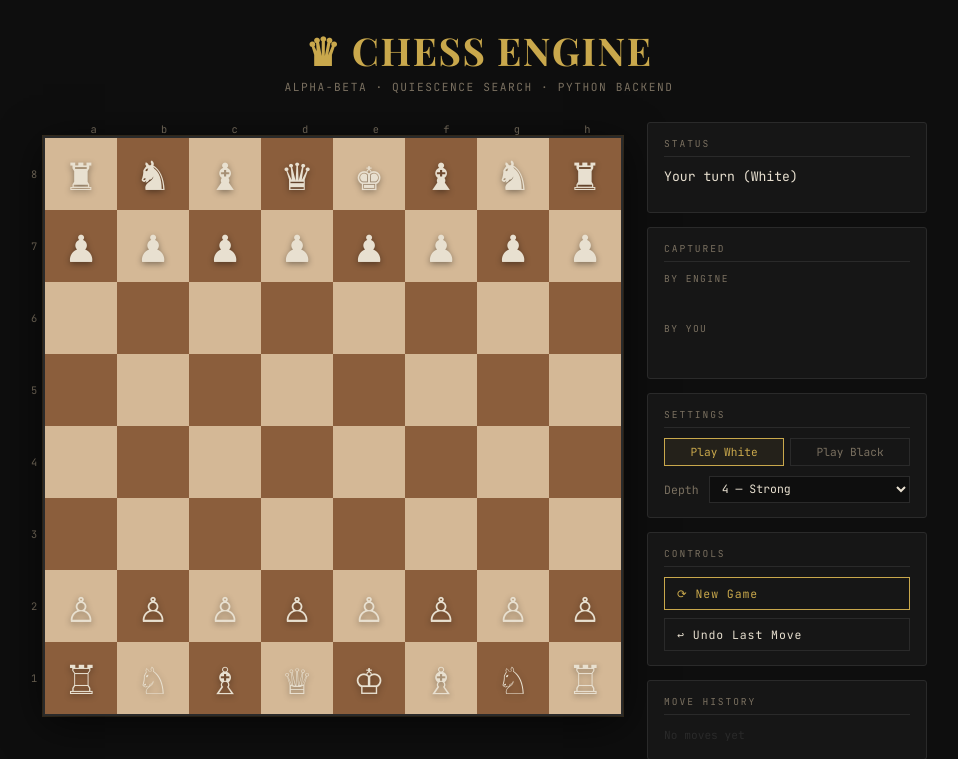
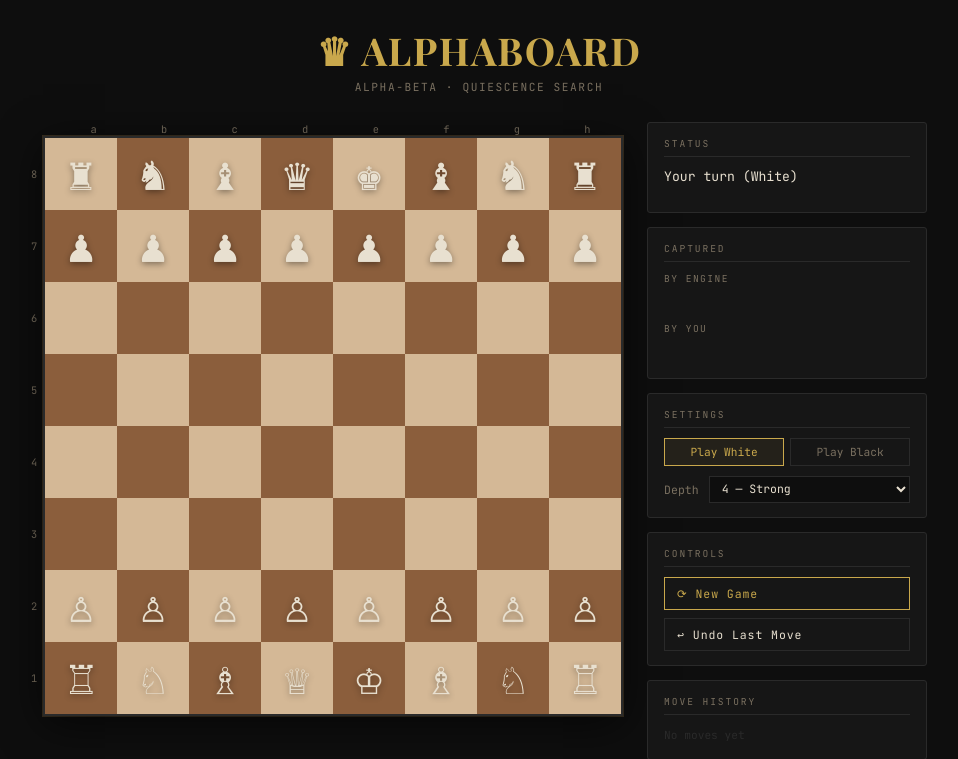
Before and after one commit to VishwanathHM2/AlphaBoard, a Flask app: page / in a window 1280 px wide. Shown: the top 759 px of the page, without its empty margins (161-1119 px from the left). Run offline with Flask 3, Linux system fonts and the light colour scheme.

Commit message:
Update header title and description in index.html
changed name from chess engine to AlphaBoard

```diff
--- a/templates/index.html
+++ b/templates/index.html
@@ -12,8 +12,8 @@
 <body>
 
   <header>
-    <h1>♛ Chess Engine</h1>
-    <p>ALPHA-BETA · QUIESCENCE SEARCH · PYTHON BACKEND</p>
+    <h1>♛ AlphaBoard</h1>
+    <p>ALPHA-BETA · QUIESCENCE SEARCH</p>
   </header>
 
   <div class="game-wrapper">
```
